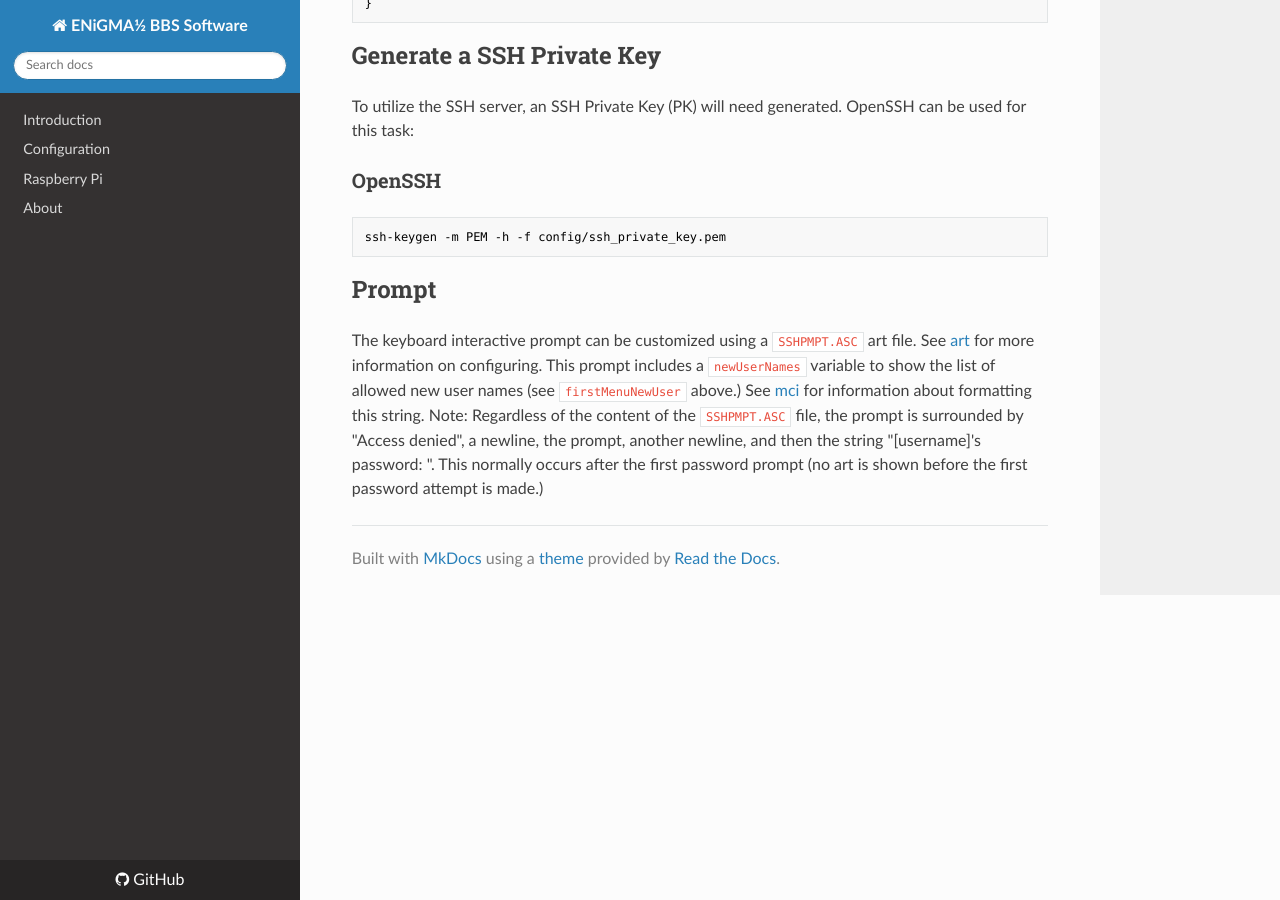
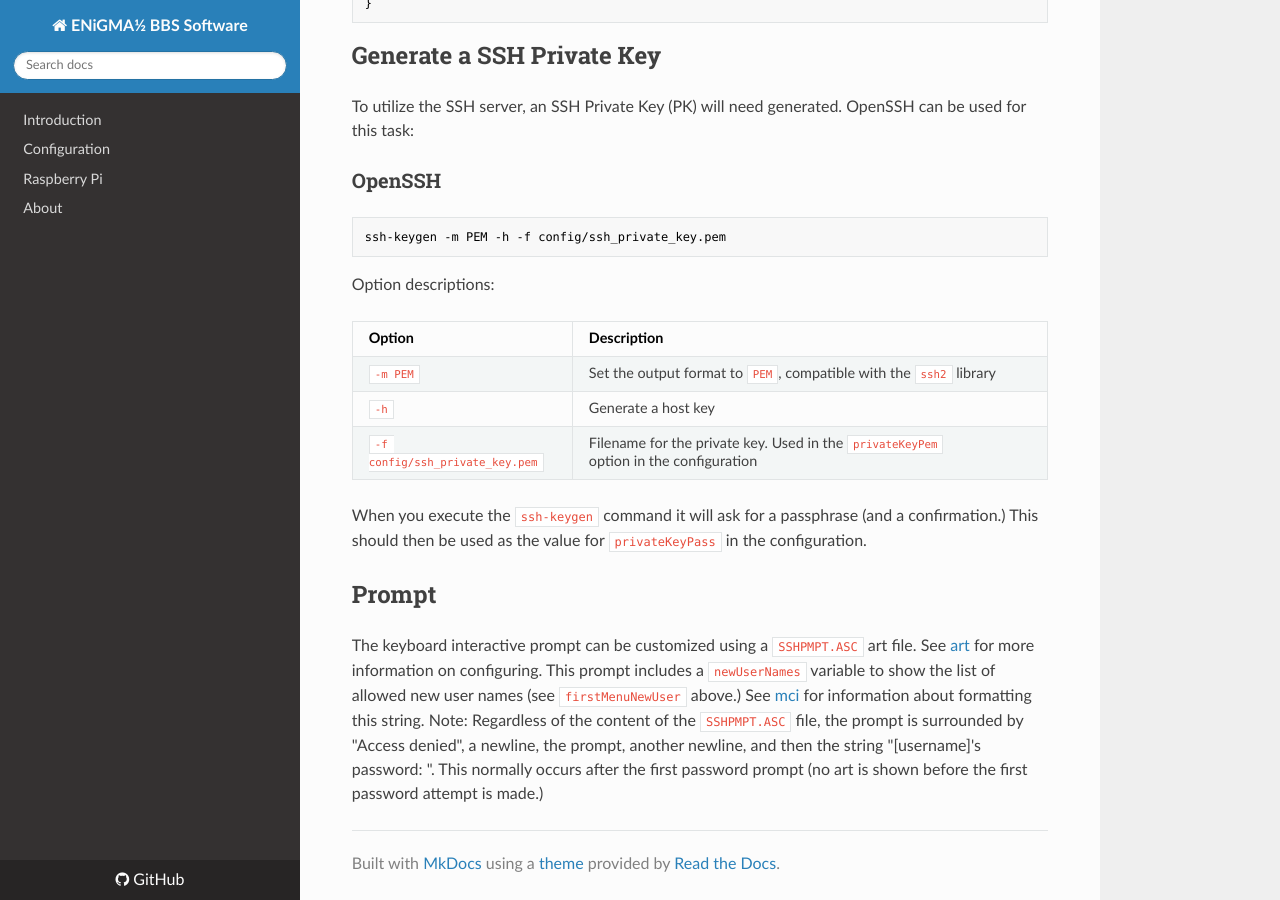
Before and after one commit to NuSkooler/enigma-bbs, an MkDocs documentation site: the page built from docs/_docs/servers/loginservers/ssh.md, in a window 1280 px wide and 900 px high, scrolled down 949 px. Built offline with MkDocs 1.6.1, drawn with Linux system fonts in a browser that asks for light colours; nearby versions of some CDN libraries; old or Windows-style settings are respelled for this version of MkDocs.

Commit message:
Additional description for options

````diff
--- a/docs/_docs/servers/loginservers/ssh.md
+++ b/docs/_docs/servers/loginservers/ssh.md
@@ -47,6 +47,17 @@ To utilize the SSH server, an SSH Private Key (PK) will need generated. OpenSSH
 ssh-keygen -m PEM -h -f config/ssh_private_key.pem
 ```
 
+Option descriptions:
+
+| Option | Description |
+|------|-------------|
+| `-m PEM` | Set the output format to `PEM`, compatible with the `ssh2` library |
+| `-h` | Generate a host key |
+| `-f config/ssh_private_key.pem` | Filename for the private key. Used in the `privateKeyPem` option in the configuration |
+
+When you execute the `ssh-keygen` command it will ask for a passphrase (and a confirmation.) This should then be used as the value for `privateKeyPass` in the configuration.
+
+
 ## Prompt
 
 The keyboard interactive prompt can be customized using a `SSHPMPT.ASC` art file. See [art](../../art/general.md) for more information on configuring. This prompt includes a `newUserNames` variable to show the list of allowed new user names (see `firstMenuNewUser` above.) See [mci](../../art/mci.md) for information about formatting this string. Note: Regardless of the content of the `SSHPMPT.ASC` file, the prompt is surrounded by "Access denied", a newline, the prompt, another newline, and then the string "\[username]'s password: ". This normally occurs after the first password prompt (no art is shown before the first password attempt is made.)
````
